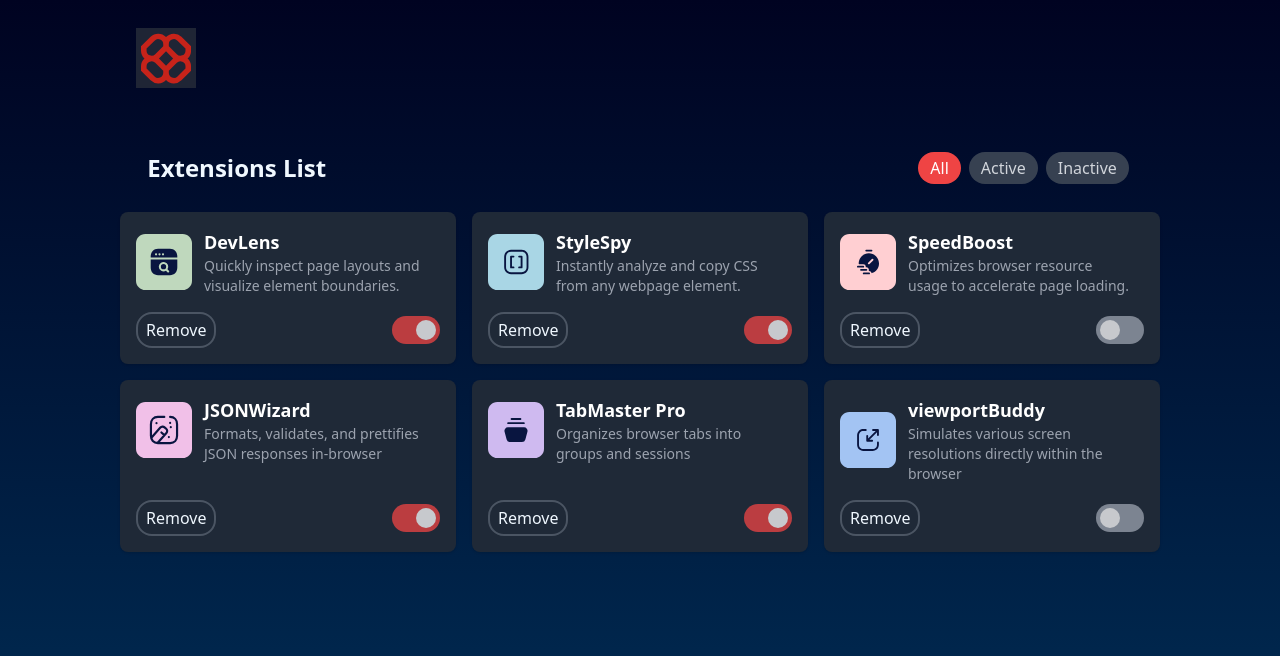
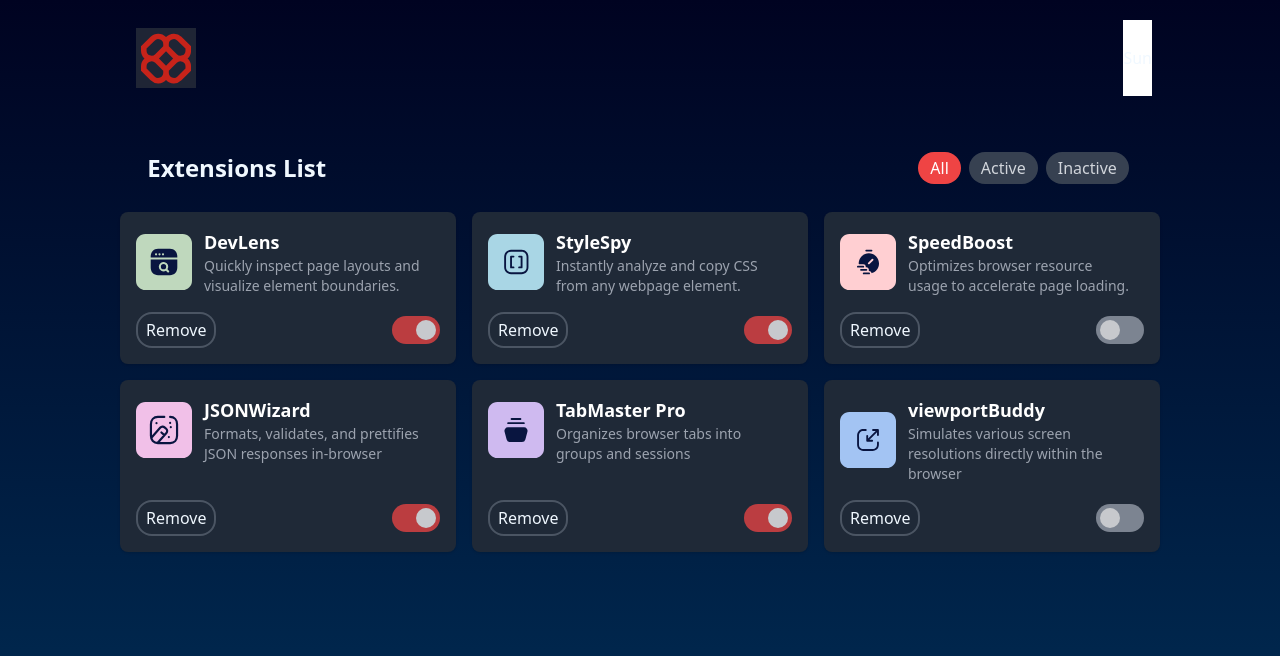
Before and after one commit to mohadeseSadri/Extension-list, a React (Vite) app: page / in a window 1280 px wide. Shown: the top 656 px of the page. Built offline with nearby package versions, Linux system fonts and the light colour scheme.

Commit message:
delete dark mode

```diff
--- a/src/Components/Header.tsx
+++ b/src/Components/Header.tsx
@@ -1,5 +1,5 @@
 import logoImg from "../assets/images/logo-extension.png";
-// import { ToggleTheme } from "./ToggleTheme";
+import { ToggleTheme } from "./ToggleTheme";
 
 function Header() {
   return (
@@ -10,7 +10,7 @@ function Header() {
             <img src={logoImg} alt="App name logo" className="p-2" />
           </a>
 
-          {/* <ToggleTheme /> */}
+          <ToggleTheme />
         </div>
       </header>
     </>
```
